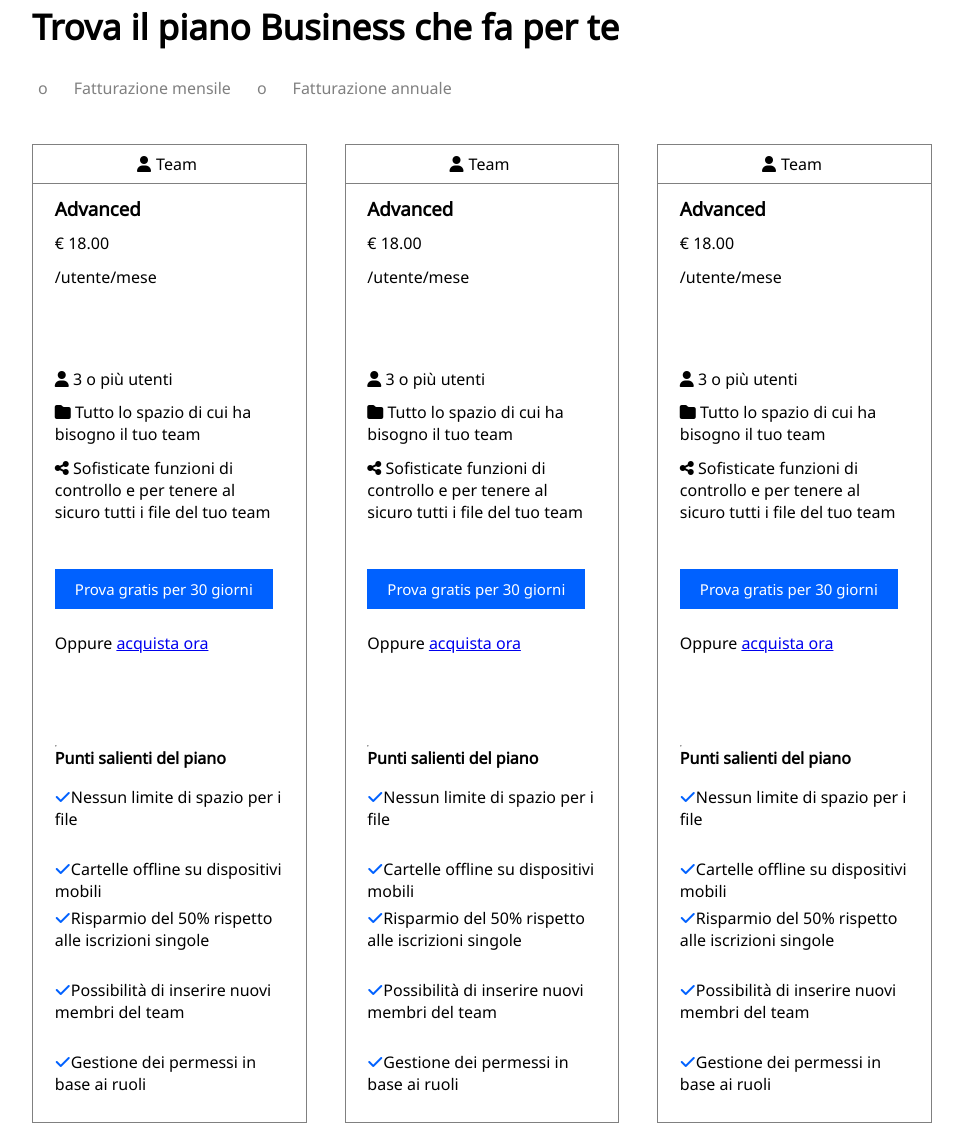
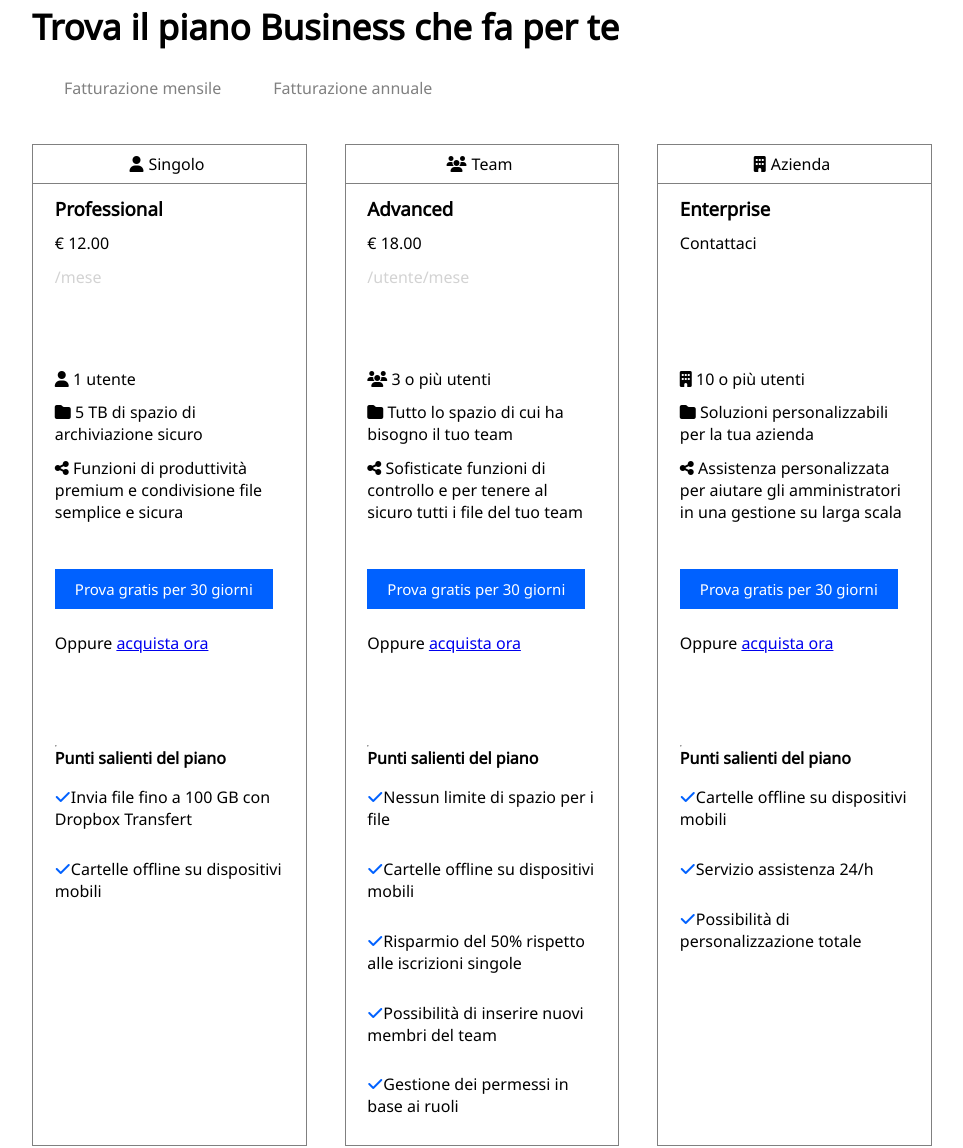
Before and after one commit to Antek93/htmlcss-dropbox, a plain HTML site: page index.html in a window 1280 px wide. Shown: the part 856-2004 px from the top of the page, without its empty margins (158-1121 px from the left). Drawn offline with Linux system fonts and the light colour scheme.

Commit message:
ultimato secondo contenitore

```diff
--- a/css/style.css
+++ b/css/style.css
@@ -235,6 +235,12 @@ h2 {
 
 }
 
+/* ELEMENTI DA UTILIZZARE SU NECESSITA'  */
+
+.hidden {
+    visibility: hidden;
+}
+
 /* COLONNE SECONDO CONTENITORE  */
 
 .user {
@@ -284,10 +290,11 @@ h2 {
 
 .mese {
     margin-bottom: 30%;
+    color: lightgray;
 }
 
 .space {
-    margin-bottom: 40%;
+    padding-bottom: 40%;
 }
 
 .margin {
--- a/index.html
+++ b/index.html
@@ -84,9 +84,9 @@
                 <!-- TASTI FATTURAZIONE -->
 
                 <div class="bottoni-speciali flex-container-b">
-                  <div class="circle underlined">o</div>
+                  <div class="circle underlined"></div>
                   <div>Fatturazione mensile</div>
-                  <div class="circle underlined">o</div>
+                  <div class="circle underlined"></div>
                   <div>Fatturazione annuale</div>
                 </div>
 
@@ -94,13 +94,37 @@
                 <div class="contenitore-colonne flex-container-a">
                     <div class="user team flex-container-f">
                         <div class="titolo-colonna">
-                            <span><i class="fa-solid fa-user"></i></span><span>Team</span>
+                            <span><i class="fa-solid fa-user"></i></span><span>Singolo</span>
+                        </div>
+                        <div class="big-list flex-container-e">
+                            <h3>Professional</h3>
+                            <div>€ 12.00</div>
+                            <div class="mese">/mese</div>
+                            <div><i class="fa-solid fa-user"></i> 1 utente</div>
+                            <div><i class="fa-solid fa-folder"></i> 5 TB di spazio di archiviazione sicuro</div>
+                            <div><i class="fa-solid fa-share-nodes"></i> Funzioni di produttività premium e condivisione file semplice e sicura</div>
+                            <a href="#" class="blue button2">Prova gratis per 30 giorni</a>
+                            <span class="space">Oppure <a href="#">acquista ora</a></span>
+                            <hr>
+                            <div><strong>Punti salienti del piano</strong></div>
+                            <ol>
+                                <li class="margin"><i class="fa-solid fa-check"></i>Invia file fino a 100 GB con Dropbox Transfert</li>
+                                <li class="margin"><i class="fa-solid fa-check"></i>Cartelle offline su dispositivi mobili</li>
+                                <li class="margin hidden"><i class="fa-solid fa-check"></i>Risparmio del 50% rispetto alle iscrizioni singole</li>
+                                <li class="margin hidden"><i class="fa-solid fa-check"></i>Possibilità di inserire nuovi membri del team</li>
+                                <li class="margin hidden"><i class="fa-solid fa-check"></i>Gestione dei permessi in base ai ruoli</li>
+                            </ol>
+                        </div>
+                    </div>
+                    <div class="user team flex-container-f">
+                        <div class="titolo-colonna">
+                            <span><i class="fa-solid fa-users"></i></span><span>Team</span>
                         </div>
                         <div class="big-list flex-container-e">
                             <h3>Advanced</h3>
                             <div>€ 18.00</div>
                             <div class="mese">/utente/mese</div>
-                            <div><i class="fa-solid fa-user"></i> 3 o più utenti</div>
+                            <div><i class="fa-solid fa-users"></i> 3 o più utenti</div>
                             <div><i class="fa-solid fa-folder"></i> Tutto lo spazio di cui ha bisogno il tuo team</div>
                             <div><i class="fa-solid fa-share-nodes"></i> Sofisticate funzioni di controllo e per tenere al sicuro tutti i file del tuo team</div>
                             <a href="#" class="blue button2">Prova gratis per 30 giorni</a>
@@ -109,7 +133,7 @@
                             <div><strong>Punti salienti del piano</strong></div>
                             <ol>
                                 <li class="margin"><i class="fa-solid fa-check"></i>Nessun limite di spazio per i file</li>
-                                <li><i class="fa-solid fa-check"></i>Cartelle offline su dispositivi mobili</li>
+                                <li class="margin"><i class="fa-solid fa-check"></i>Cartelle offline su dispositivi mobili</li>
                                 <li class="margin"><i class="fa-solid fa-check"></i>Risparmio del 50% rispetto alle iscrizioni singole</li>
                                 <li class="margin"><i class="fa-solid fa-check"></i>Possibilità di inserire nuovi membri del team</li>
                                 <li class="margin"><i class="fa-solid fa-check"></i>Gestione dei permessi in base ai ruoli</li>
@@ -118,49 +142,25 @@
                     </div>
                     <div class="user team flex-container-f">
                         <div class="titolo-colonna">
-                            <span><i class="fa-solid fa-user"></i></span><span>Team</span>
+                            <span><i class="fa-solid fa-building"></i></span><span>Azienda</span>
                         </div>
                         <div class="big-list flex-container-e">
-                            <h3>Advanced</h3>
-                            <div>€ 18.00</div>
-                            <div class="mese">/utente/mese</div>
-                            <div><i class="fa-solid fa-user"></i> 3 o più utenti</div>
-                            <div><i class="fa-solid fa-folder"></i> Tutto lo spazio di cui ha bisogno il tuo team</div>
-                            <div><i class="fa-solid fa-share-nodes"></i> Sofisticate funzioni di controllo e per tenere al sicuro tutti i file del tuo team</div>
+                            <h3>Enterprise</h3>
+                            <div>Contattaci</div>
+                            <div class="mese hidden">/mese</div>
+                            <div><i class="fa-solid fa-building"></i> 10 o più utenti</div>
+                            <div><i class="fa-solid fa-folder"></i> Soluzioni personalizzabili per la tua azienda</div>
+                            <div><i class="fa-solid fa-share-nodes"></i> Assistenza personalizzata per aiutare gli amministratori in una gestione su larga scala</div>
                             <a href="#" class="blue button2">Prova gratis per 30 giorni</a>
                             <span class="space">Oppure <a href="#">acquista ora</a></span>
                             <hr>
                             <div><strong>Punti salienti del piano</strong></div>
                             <ol>
-                                <li class="margin"><i class="fa-solid fa-check"></i>Nessun limite di spazio per i file</li>
-                                <li><i class="fa-solid fa-check"></i>Cartelle offline su dispositivi mobili</li>
-                                <li class="margin"><i class="fa-solid fa-check"></i>Risparmio del 50% rispetto alle iscrizioni singole</li>
-                                <li class="margin"><i class="fa-solid fa-check"></i>Possibilità di inserire nuovi membri del team</li>
-                                <li class="margin"><i class="fa-solid fa-check"></i>Gestione dei permessi in base ai ruoli</li>
-                            </ol>
-                        </div>
-                    </div>
-                    <div class="user team flex-container-f">
-                        <div class="titolo-colonna">
-                            <span><i class="fa-solid fa-user"></i></span><span>Team</span>
-                        </div>
-                        <div class="big-list flex-container-e">
-                            <h3>Advanced</h3>
-                            <div>€ 18.00</div>
-                            <div class="mese">/utente/mese</div>
-                            <div><i class="fa-solid fa-user"></i> 3 o più utenti</div>
-                            <div><i class="fa-solid fa-folder"></i> Tutto lo spazio di cui ha bisogno il tuo team</div>
-                            <div><i class="fa-solid fa-share-nodes"></i> Sofisticate funzioni di controllo e per tenere al sicuro tutti i file del tuo team</div>
-                            <a href="#" class="blue button2">Prova gratis per 30 giorni</a>
-                            <span class="space">Oppure <a href="#">acquista ora</a></span>
-                            <hr>
-                            <div><strong>Punti salienti del piano</strong></div>
-                            <ol>
-                                <li class="margin"><i class="fa-solid fa-check"></i>Nessun limite di spazio per i file</li>
-                                <li><i class="fa-solid fa-check"></i>Cartelle offline su dispositivi mobili</li>
-                                <li class="margin"><i class="fa-solid fa-check"></i>Risparmio del 50% rispetto alle iscrizioni singole</li>
-                                <li class="margin"><i class="fa-solid fa-check"></i>Possibilità di inserire nuovi membri del team</li>
-                                <li class="margin"><i class="fa-solid fa-check"></i>Gestione dei permessi in base ai ruoli</li>
+                                <li class="margin"><i class="fa-solid fa-check"></i>Cartelle offline su dispositivi mobili <br> </li>
+                                <li class="margin"><i class="fa-solid fa-check"></i>Servizio assistenza 24/h</li>
+                                <li class="margin"><i class="fa-solid fa-check"></i>Possibilità di personalizzazione totale</li>
+                                <li class="margin hidden"><i class="fa-solid fa-check"></i>Possibilità di inserire nuovi membri del team</li>
+                                <li class="margin hidden"><i class="fa-solid fa-check"></i>Gestione dei permessi in base ai ruoli Lorem ipsum dolor, sit amet</li>
                             </ol>
                         </div>
                     </div>
```
